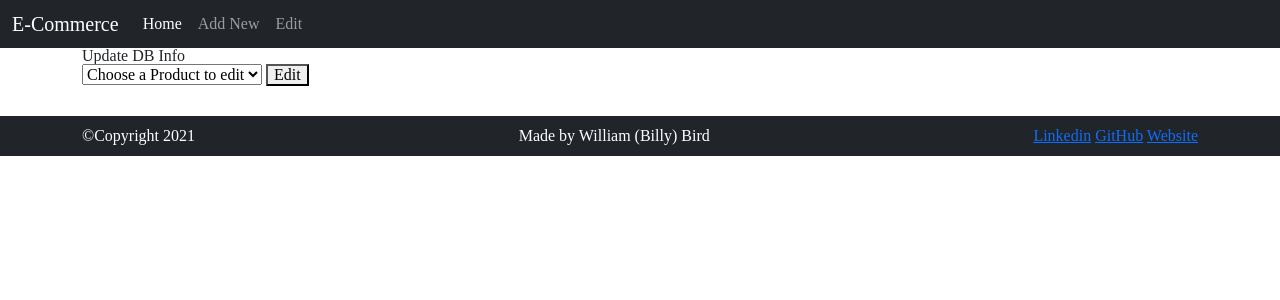
After one commit to billyloc/php_crud, a PHP site: page /edit.php in a window 1280 px wide. The commit adds this page. Shown: the top 300 px of the page. Run offline with PHP 8.4, Linux system fonts and the light colour scheme; data that the repository does not hold is empty.

Commit message:
crud about finished. need to finish delete and add confirmation option first

```diff
--- a/config.php
+++ b/config.php
@@ -13,7 +13,7 @@ if ($conn -> connect_errno) {
   echo "Failed to connect to MySQL: " . $mysqli -> connect_error;
   exit();
 } else {
-	echo 'Connection Successfull';
+	// echo 'Connection Successfull';
 }
 
 
@@ -36,4 +36,5 @@ if ($conn -> connect_errno) {
 
 
 
+
  ?>
--- /dev/null
+++ b/edit.php
@@ -0,0 +1,88 @@
+<?php
+
+include_once 'config.php';
+
+include 'header.php';
+
+ ?>
+
+ <section>
+ 	<div class="container">
+ 		<div class="row">
+ 			<h2>Update DB Info</h2>
+ 			<div class="get-product">
+ 				<select name="products" id="product_list">
+ 					<option value="" id="disable">Choose a Product to edit</option>
+ 					<?php
+					$sql = 'SELECT * FROM products';
+
+					$info = mysqli_query($conn, $sql);
+
+					while($data = mysqli_fetch_assoc($info)) {
+						echo '<option id="edit_info" value="'. $data['productId'] .'"> '. $data['productName'] .'</option>';
+					}
+
+					?>
+ 				</select>
+ 				<button class="edit-data">Edit</button>
+ 		</div>
+ 	</div>
+ </section>
+
+ <section>
+ 	<div class="container">
+ 		<div class="row">
+ 			<div class="form-update">
+ 				<form action="update.php" method="POST" class="edit-form">
+
+ 				</form>
+ 			</div>
+ 		</div>
+ 	</div>
+ </section>
+
+
+ <?php
+
+include 'footer.php';
+
+  ?>
+
+<script>
+
+$(document).ready(function() {
+
+    $('#product_list').on('change', function() {
+    	// alert($(this).val());
+    	$("select option:first").attr("disabled", "true");
+    })
+
+    $('.edit-data').on('click', function() {
+    	var id = $('#product_list').val();
+    	$('.edit-form').load("select.php", {
+    		id: id
+    	});
+    })
+
+
+
+	// $.ajax({
+	// 	url: 'select.php',
+	// 	method: 'POST',
+	// 	data: {
+	// 		id: id
+	// 	};
+	// })
+})
+
+
+
+
+
+
+
+
+
+
+
+  </script>
--- a/footer.php
+++ b/footer.php
@@ -3,6 +3,7 @@
 <footer>
 	<div class="container">
 		<div class="row">
+			<div class="footer-items">
 				<div>&copy;Copyright 2021</div>
 				<div>Made by William (Billy) Bird</div>
 				<div>
@@ -13,6 +14,7 @@
 							<a href="#">Website</a>
 						</li>
 					</ul>
+				</div>
 			</div>
 		</div>
 	</div>
@@ -29,5 +31,8 @@
   crossorigin="anonymous"></script>
  <script src="https://cdnjs.cloudflare.com/ajax/libs/popper.js/1.14.7/umd/popper.min.js" integrity="sha384-UO2eT0CpHqdSJQ6hJty5KVphtPhzWj9WO1clHTMGa3JDZwrnQq4sF86dIHNDz0W1" crossorigin="anonymous"></script>
 <script src="https://stackpath.bootstrapcdn.com/bootstrap/4.3.1/js/bootstrap.min.js" integrity="sha384-JjSmVgyd0p3pXB1rRibZUAYoIIy6OrQ6VrjIEaFf/nJGzIxFDsf4x0xIM+B07jRM" crossorigin="anonymous"></script>
+
+<!-- My Js File -->
+<script type="text/javascript" src="js/index.js"></script>
 </body>
 </html>
--- a/header.php
+++ b/header.php
@@ -20,10 +20,10 @@ include_once 'config.php';
 </head>
 <body>
 	<header>
-		<div class="container">
+		<!-- <div class="container"> -->
 			<nav class="navbar navbar-expand-lg navbar-dark bg-dark">
 				<div class="container-fluid">
-				    <a class="navbar-brand" href="#">E-Commerce</a>
+				    <a class="navbar-brand" href="index.php">E-Commerce</a>
 				    <button class="navbar-toggler" type="button" data-bs-toggle="collapse" data-bs-target="#navbarNavAltMarkup" aria-controls="navbarNavAltMarkup" aria-expanded="false" aria-label="Toggle navigation">
 			      		<span class="navbar-toggler-icon"></span>
 				    </button>
@@ -31,11 +31,10 @@ include_once 'config.php';
 				      	<div class="navbar-nav">
 				        	<a class="nav-link active" aria-current="page" href="#">Home</a>
 					        <a class="nav-link" href="add-new.php">Add New</a>
-					        <a class="nav-link" href="#">Edit</a>
-					        <a class="nav-link" href="#">Delete</a>
+					        <a class="nav-link" href="edit.php">Edit</a>
 					    </div>
 				    </div>
 			  	</div>
 			</nav>
-		</div>
+		<!-- </div>		 -->
 	</header>
--- /dev/null
+++ b/js/index.js
@@ -0,0 +1,14 @@
+
+$(document).ready(function() {
+	var open = 'no';
+	$('.navbar-toggler-icon').click(function() {
+		if(open == 'no') {
+			$('.collapse:not(.show)').css('display', 'block');
+			open = 'yes';
+		} else {
+			$('.collapse:not(.show)').css('display', 'none');
+			open = 'no';
+		}
+	})
+
+})
--- a/style.css
+++ b/style.css
@@ -42,7 +42,40 @@ table {
 	border-spacing: 0;
 }
 
+header {
+	background: #212529!important;
+}
+
 
 .products {
 	margin-top: 30px;
 }
+
+
+
+
+/*Footer*/
+
+footer {
+	background: #212529!important;
+	color: white;
+	height: 40px;
+	bottom: 0;
+	width: 100%;
+	margin-top: 30px;
+}
+
+.footer-items {
+	height: 40px;
+	display: flex;
+	justify-content: space-between;
+	align-items: center;\
+	bottom: 0;
+}
+
+
+@media only screen and (max-width: 768px) {
+  body {
+    background-color: lightblue;
+  }
+}
```
Also changed, not shown: delete.php (added, +17 -0 lines), index.php (+19 -0 lines), select.php (+39 -17 lines), test.html (deleted, +0 -11 lines), update.php (added, +22 -0 lines), 1 other file. Lines whose indentation alone changed are shown as unchanged.
